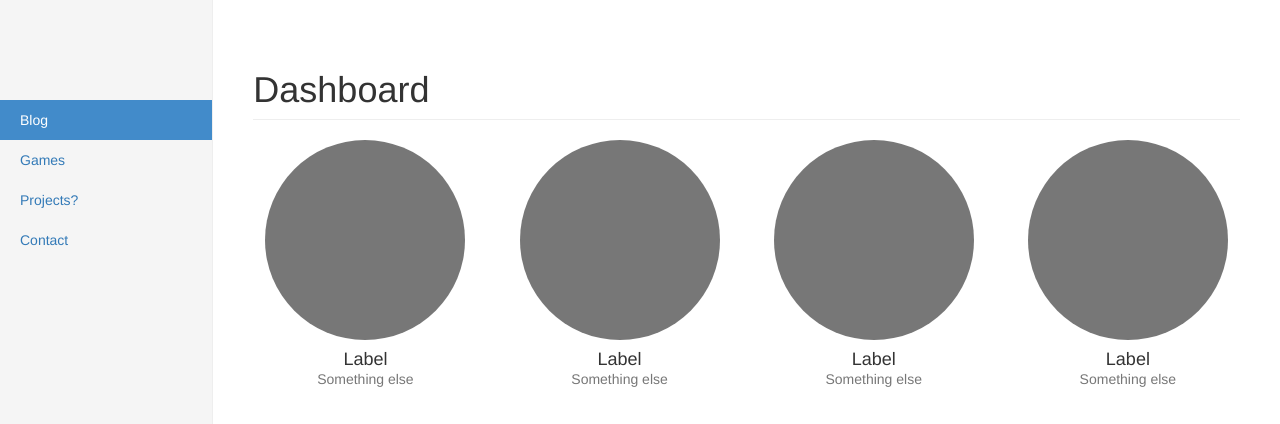
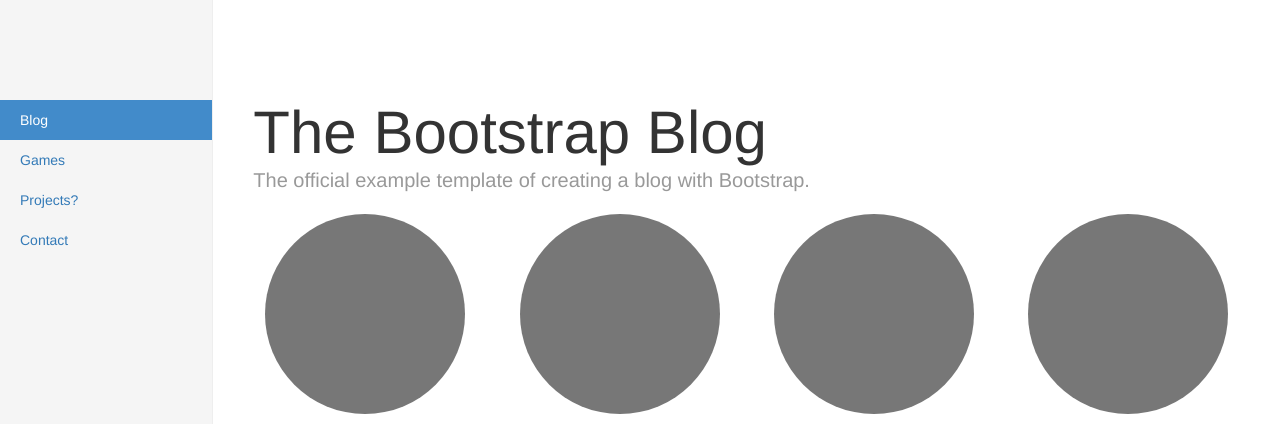
Before and after one commit to rodenmonte/rodenmonte.github.io, a PHP site: page / in a window 1280 px wide. Shown: the top 424 px of the page. Run offline with PHP 8.4, Linux system fonts and the light colour scheme.

Commit message:
Made the blog more bloggy

```diff
--- a/css/dashboard.css
+++ b/css/dashboard.css
@@ -86,6 +86,23 @@
 }
 
 
+//From the bootstrap blog aka blogstrap template
+.blog-header {
+  padding-top: 20px;
+  padding-bottom: 20px;
+}
+.blog-title {
+  margin-top: 30px;
+  margin-bottom: 0;
+  font-size: 60px;
+  font-weight: normal;
+}
+.blog-description {
+  font-size: 20px;
+  color: #999;
+}
+
+
 /*
  * Placeholder dashboard ideas
  */
--- a/index.html
+++ b/index.html
@@ -31,7 +31,10 @@
           </ul>
         </div>
         <div class="col-sm-9 col-sm-offset-3 col-md-10 col-md-offset-2 main">
-          <h1 class="page-header">Dashboard</h1>
+		  <div class="blog-header">
+		    <h1 class="blog-title">The Bootstrap Blog</h1>
+            <p class="lead blog-description">The official example template of creating a blog with Bootstrap.</p>
+          </div>
 
           <div class="row placeholders">
             <div class="col-xs-6 col-sm-3 placeholder">
```
